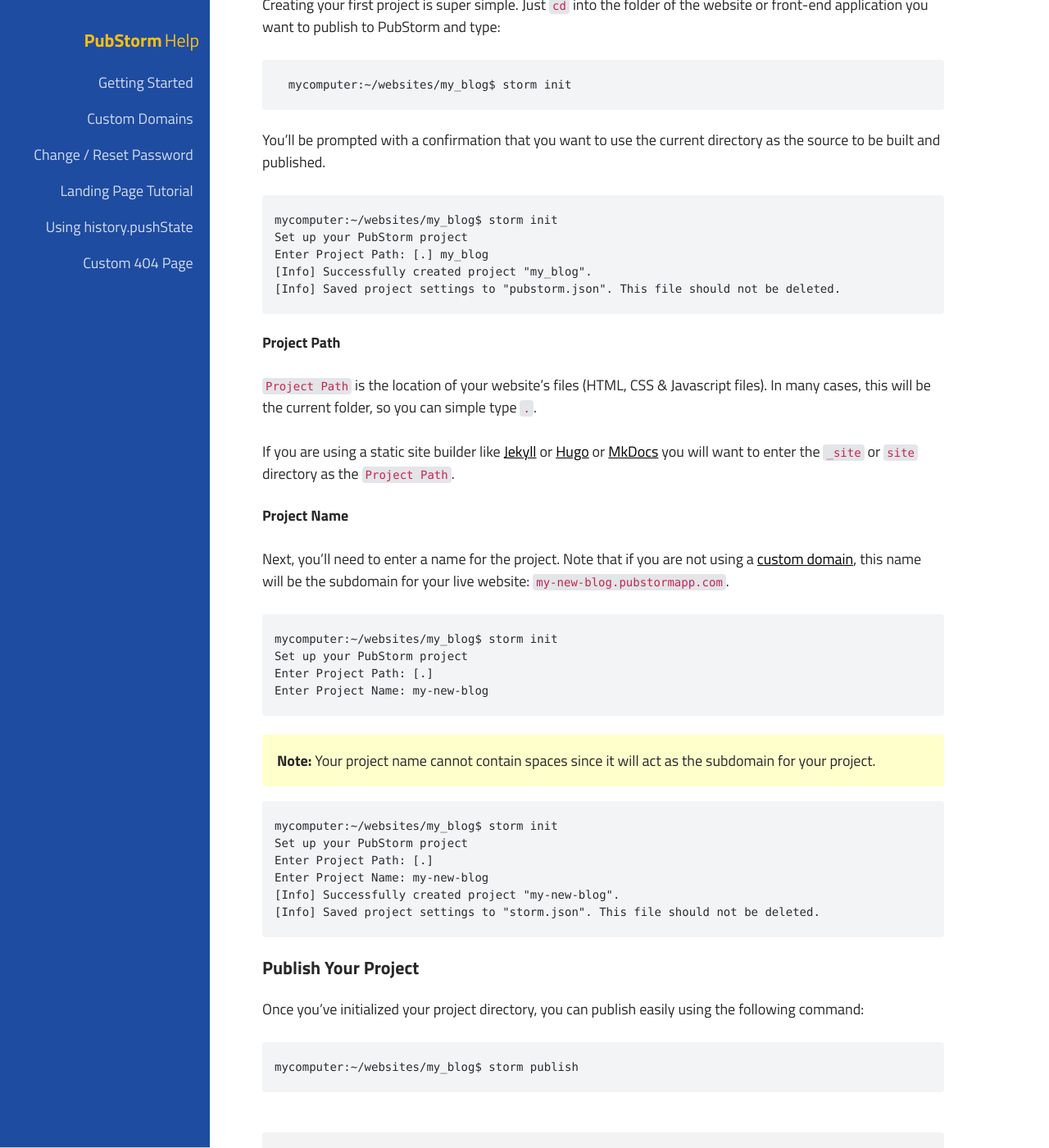
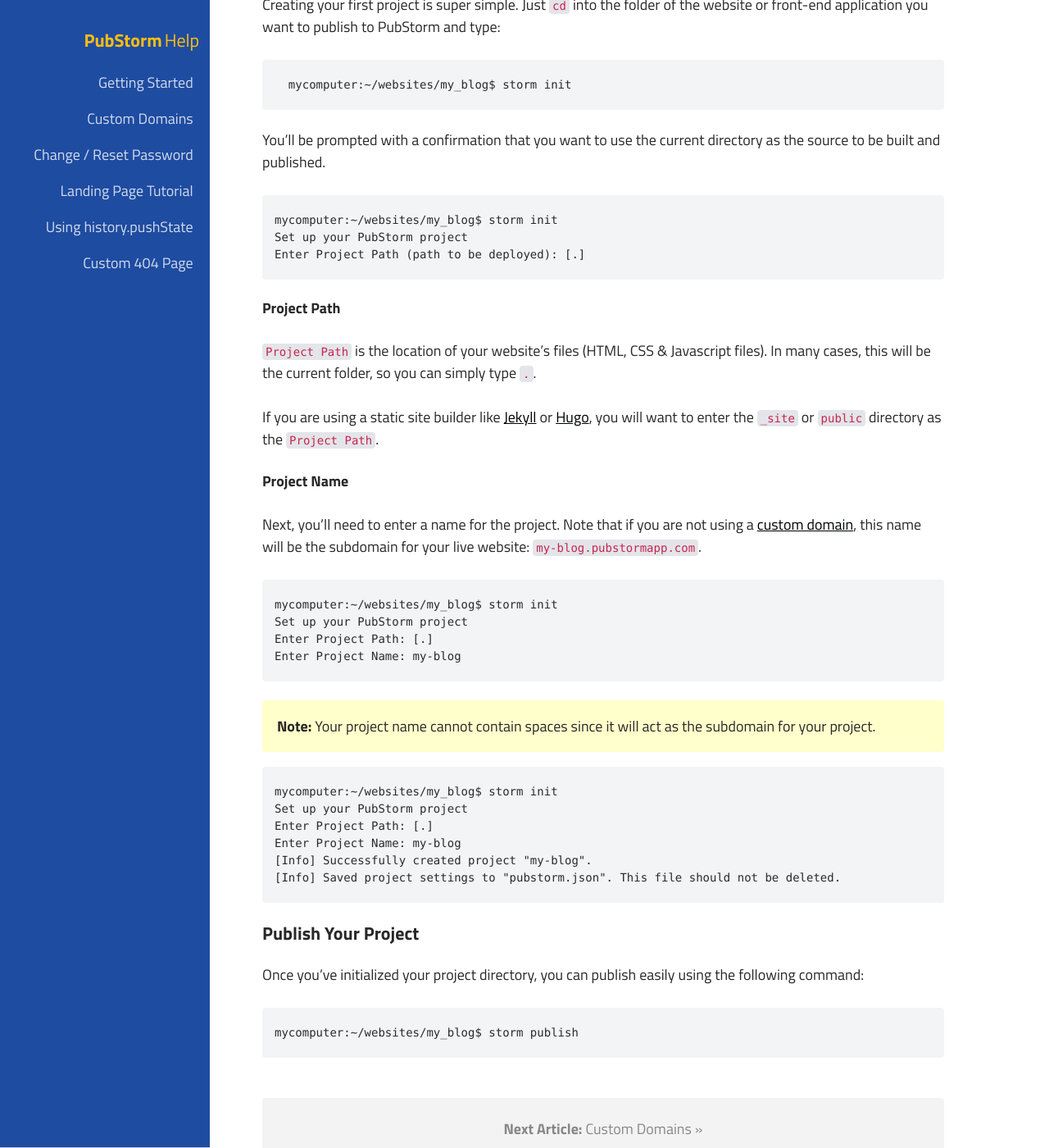
Before and after one commit to nitrous-io/help, a Jekyll site: the page built from _posts/2016-04-01-getting_started.md, in a window 1280 px wide and 1400 px high, scrolled down 989 px. Shown: the whole window at 82% size. Built offline with Jekyll 4.4.1, drawn with Linux system fonts in a browser that asks for light colours.

Commit message:
Fix inconsistent examples, broken links on Getting Started page.

```diff
--- a/_posts/2016-04-01-getting_started.md
+++ b/_posts/2016-04-01-getting_started.md
@@ -36,24 +36,22 @@ You'll be prompted with a confirmation that you want to use the current director
 
     mycomputer:~/websites/my_blog$ storm init
     Set up your PubStorm project
-    Enter Project Path: [.] my_blog
-    [Info] Successfully created project "my_blog".
-    [Info] Saved project settings to "pubstorm.json". This file should not be deleted.
+    Enter Project Path (path to be deployed): [.]
 
 #### Project Path
 
-`Project Path` is the location of your website's files (HTML, CSS & Javascript files). In many cases, this will be the current folder, so you can simple type `.`.
+`Project Path` is the location of your website's files (HTML, CSS & Javascript files). In many cases, this will be the current folder, so you can simply type `.`.
 
-If you are using a static site builder like [Jekyll]() or [Hugo]() or [MkDocs]() you will want to enter the `_site` or `site` directory as the `Project Path`.
+If you are using a static site builder like [Jekyll](https://jekyllrb.com/) or [Hugo](https://gohugo.io/), you will want to enter the `_site` or `public` directory as the `Project Path`.
 
 #### Project Name
 
-Next, you'll need to enter a name for the project. Note that if you are not using a [custom domain](), this name will be the subdomain for your live website: `my-new-blog.pubstormapp.com`.
+Next, you'll need to enter a name for the project. Note that if you are not using a [custom domain]({% post_url 2016-04-02-custom_domains %}), this name will be the subdomain for your live website: `my-blog.pubstormapp.com`.
 
     mycomputer:~/websites/my_blog$ storm init
     Set up your PubStorm project
     Enter Project Path: [.]
-    Enter Project Name: my-new-blog
+    Enter Project Name: my-blog
 
 
 <div class="alert warning">
@@ -63,9 +61,9 @@ Next, you'll need to enter a name for the project. Note that if you are not usin
     mycomputer:~/websites/my_blog$ storm init
     Set up your PubStorm project
     Enter Project Path: [.]
-    Enter Project Name: my-new-blog
-    [Info] Successfully created project "my-new-blog".
-    [Info] Saved project settings to "storm.json". This file should not be deleted.
+    Enter Project Name: my-blog
+    [Info] Successfully created project "my-blog".
+    [Info] Saved project settings to "pubstorm.json". This file should not be deleted.
 
 
 ### Publish Your Project
```
